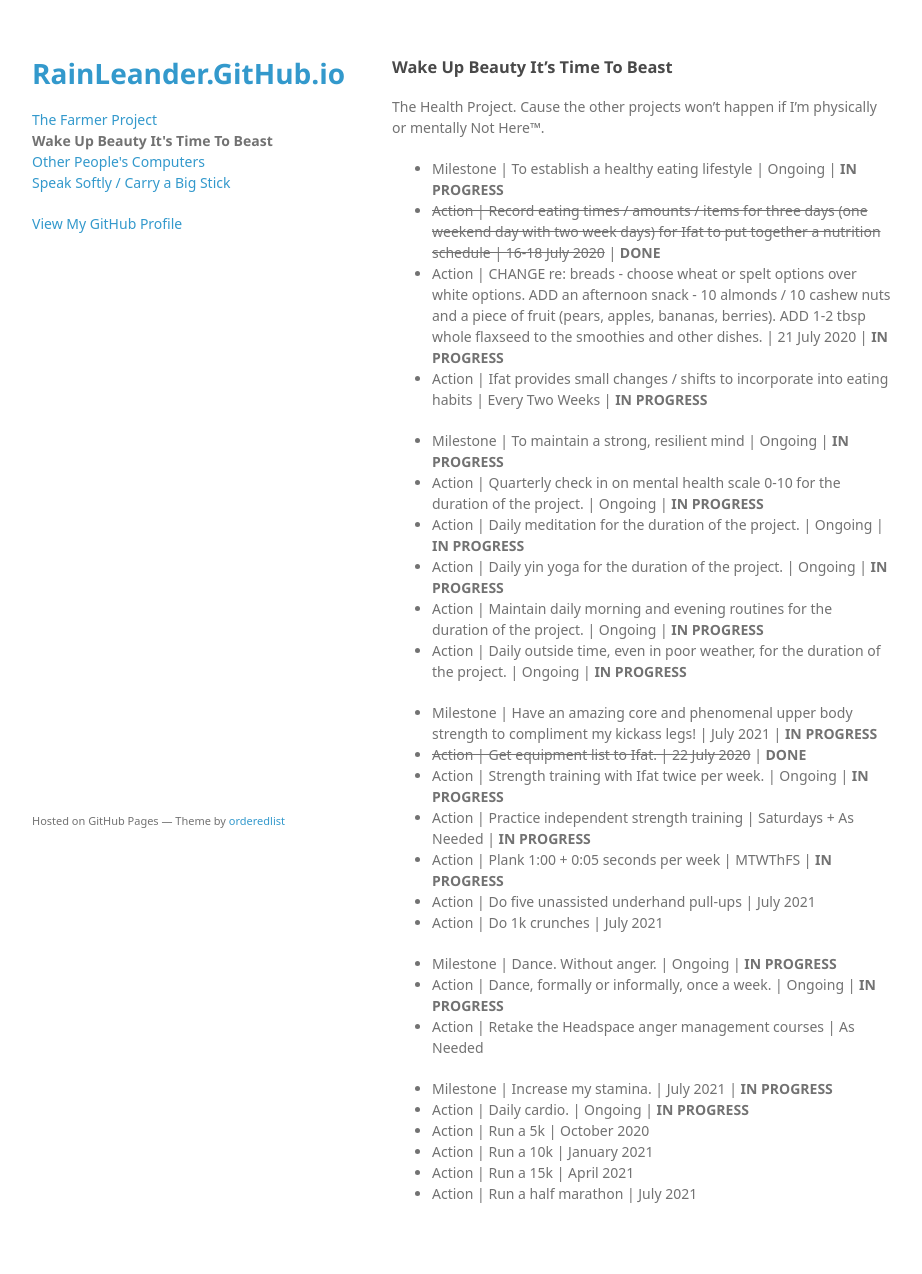
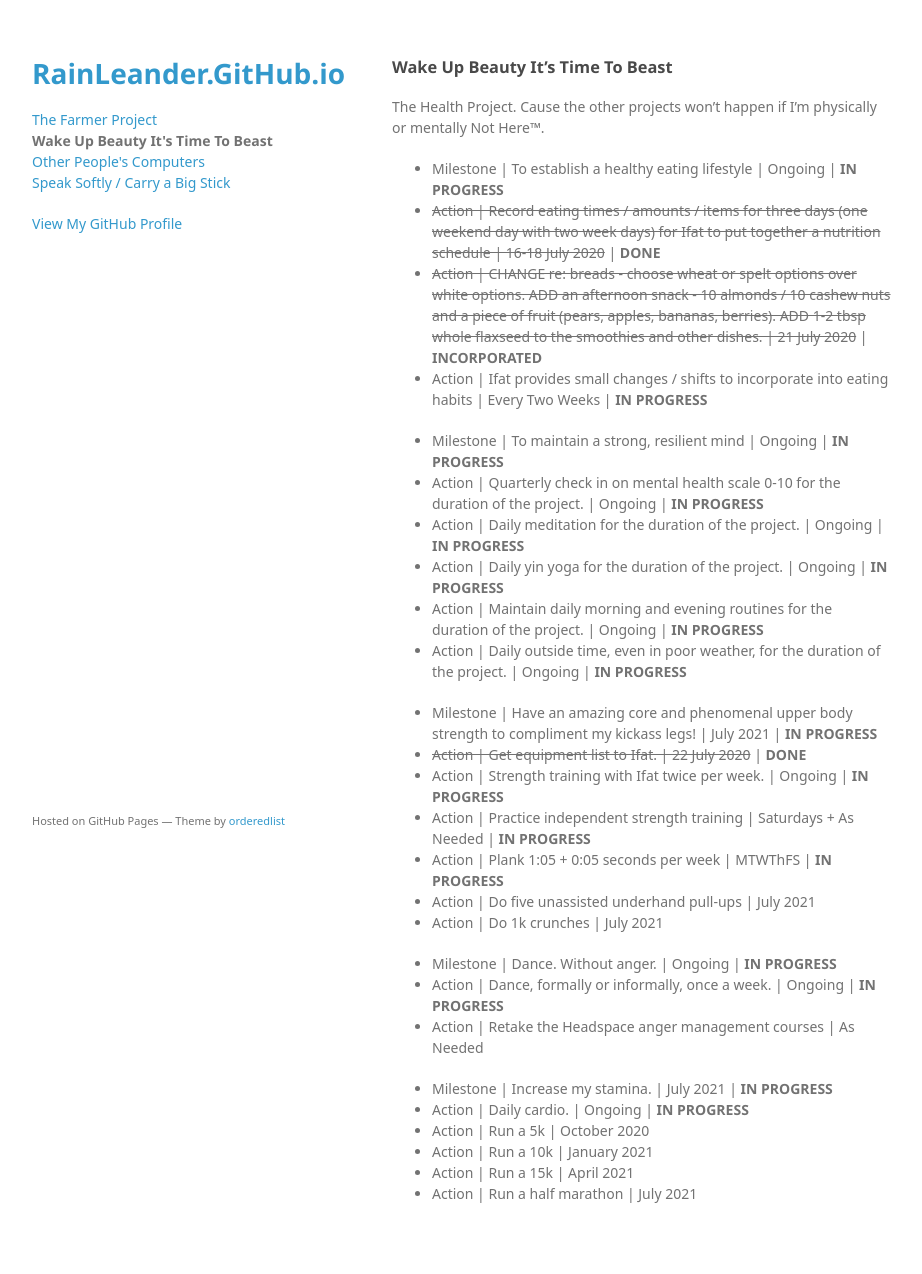
Before and after one commit to rainleander/rainleander.github.io, a Jekyll site: the page wake-up-beauty.html, which Jekyll copies as it is, in a window 1280 px wide. Shown: the whole page, without its empty margins (178-1100 px from the left). Built offline with Jekyll 4.4.1, drawn with Linux system fonts in a browser that asks for light colours; some web fonts are replaced.

Commit message:
Update wake-up-beauty.html

```diff
--- a/wake-up-beauty.html
+++ b/wake-up-beauty.html
@@ -31,7 +31,7 @@
 
         <p><ul><li>Milestone | To establish a healthy eating lifestyle | Ongoing | <b>IN PROGRESS</b></li>
         <li><del>Action | Record eating times / amounts / items for three days (one weekend day with two week days) for Ifat to put together a nutrition schedule | 16-18 July 2020</del> | <b>DONE</b></li>
-        <li>Action | CHANGE re: breads - choose wheat or spelt options over white options. ADD an afternoon snack - 10 almonds / 10 cashew nuts and a piece of fruit (pears, apples, bananas, berries). ADD 1-2 tbsp whole flaxseed to the smoothies and other dishes. | 21 July 2020 | <b>IN PROGRESS</b></li>
+        <li><del>Action | CHANGE re: breads - choose wheat or spelt options over white options. ADD an afternoon snack - 10 almonds / 10 cashew nuts and a piece of fruit (pears, apples, bananas, berries). ADD 1-2 tbsp whole flaxseed to the smoothies and other dishes. | 21 July 2020</del> | <b>INCORPORATED</b></li>
         <li>Action | Ifat provides small changes / shifts to incorporate into eating habits | Every Two Weeks | <b>IN PROGRESS</b></li></ul>
 
         <ul><li>Milestone | To maintain a strong, resilient mind | Ongoing | <b>IN PROGRESS</b></li>
@@ -45,7 +45,7 @@
           <li><del>Action | Get equipment list to Ifat. | 22 July 2020</del> | <b>DONE</b></li>
         <li>Action | Strength training with Ifat twice per week. | Ongoing | <b>IN PROGRESS</b></li>
         <li>Action | Practice independent strength training | Saturdays + As Needed | <b>IN PROGRESS</b></li>
-          <li>Action | Plank 1:00 + 0:05 seconds per week | MTWThFS | <b>IN PROGRESS</b></li>
+          <li>Action | Plank 1:05 + 0:05 seconds per week | MTWThFS | <b>IN PROGRESS</b></li>
         <li>Action | Do five unassisted underhand pull-ups | July 2021</li>
           <li>Action | Do 1k crunches | July 2021</li></ul>
 
```
